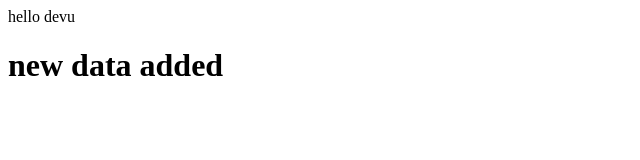
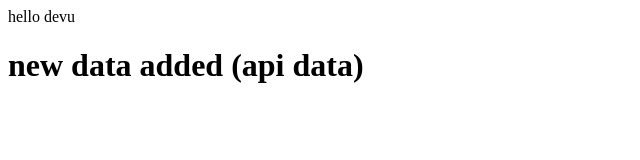
Before and after one commit to harshbr/firstone, a plain HTML site: page index.html in a window 1280 px wide. Shown: the whole page, without its empty margins (0-640 px from the left). Drawn offline with Linux system fonts and the light colour scheme.

Commit message:
new data addedapi

```diff
--- a/index.html
+++ b/index.html
@@ -1,2 +1,2 @@
 <p>hello devu</p>
-<h1>new data added</h1>
+<h1>new data added (api data)</h1>
```
